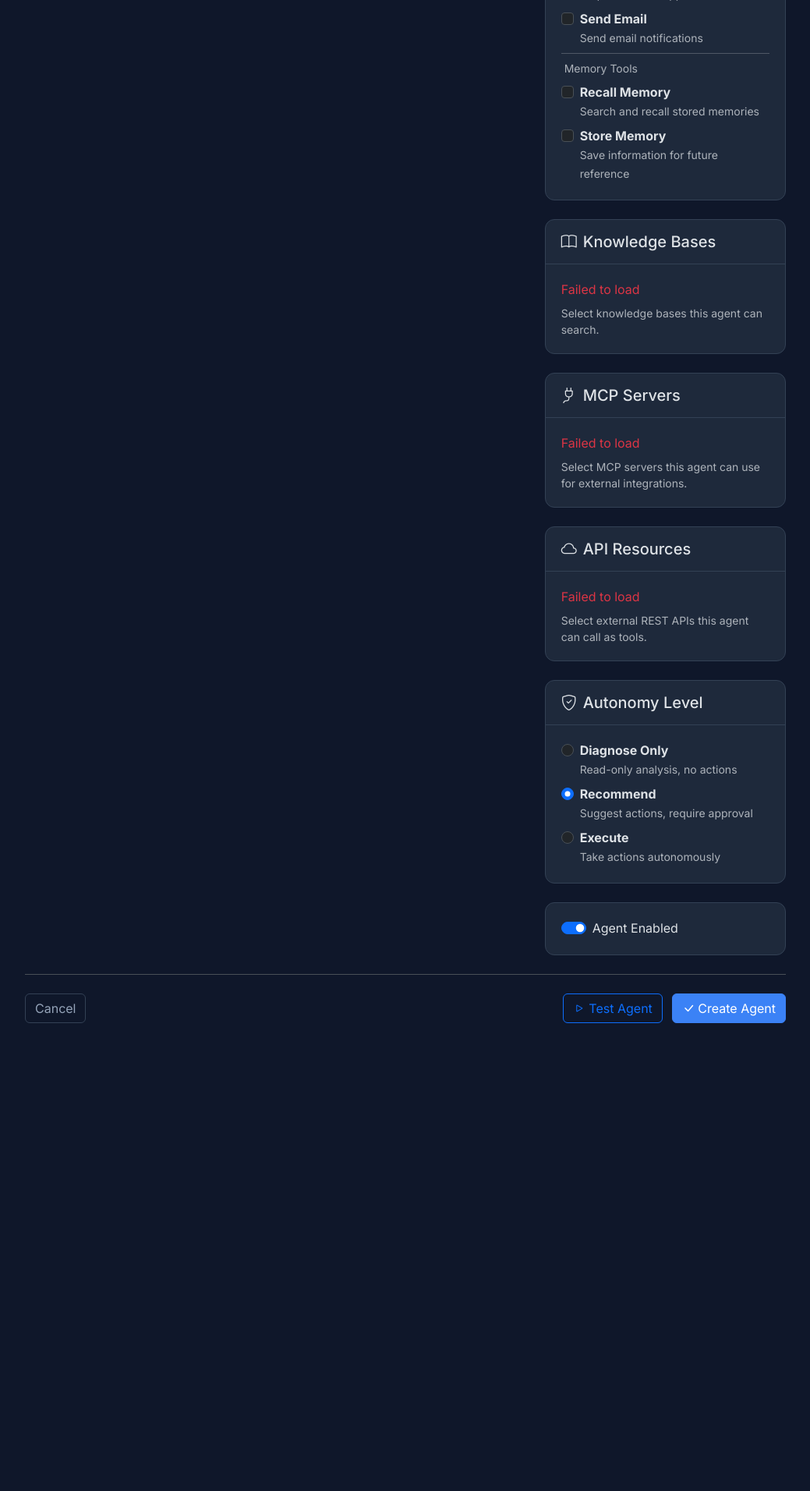
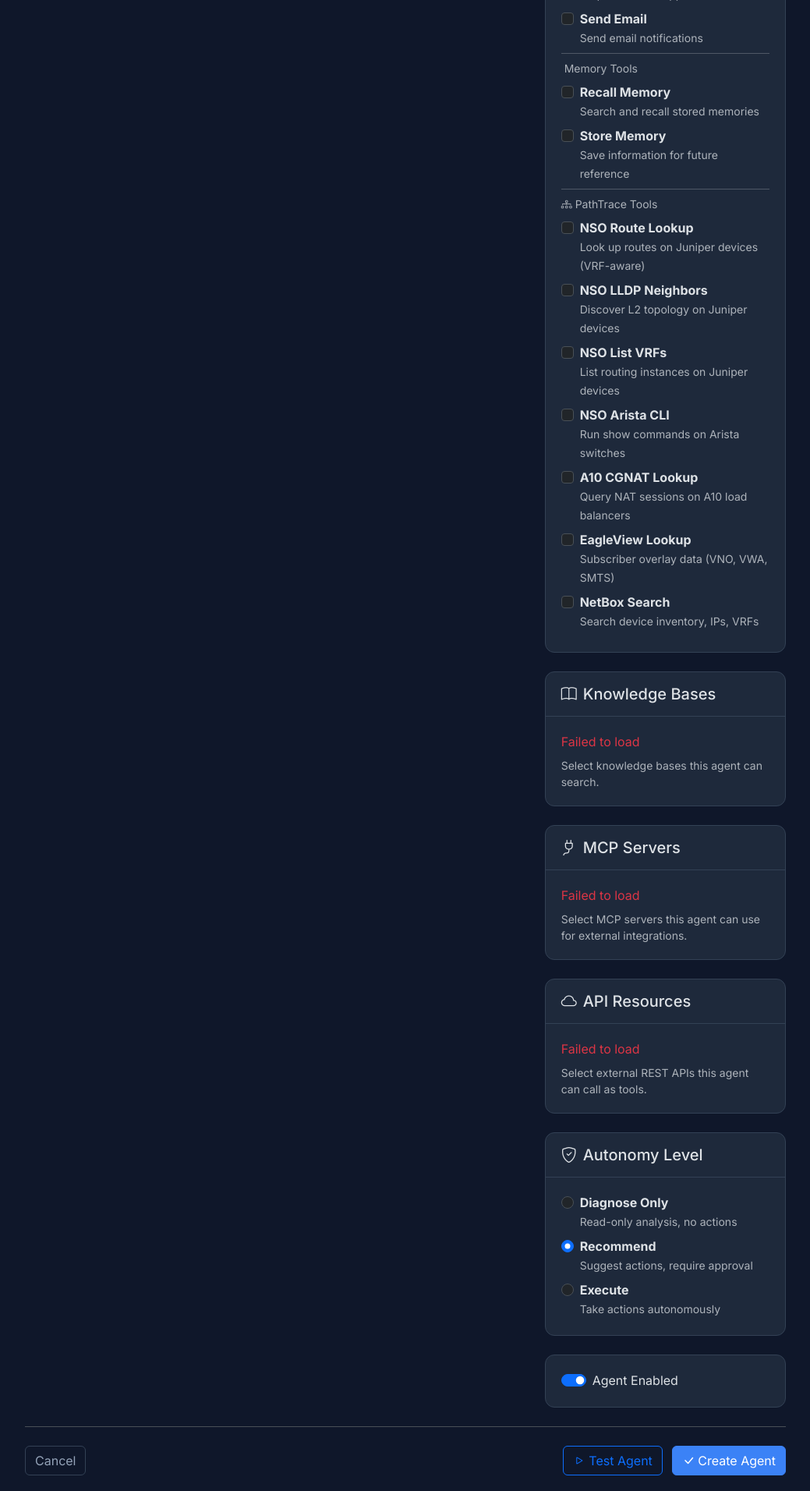
Before and after one commit to netstacks/netagent, a FastAPI app: template services/frontend/app/templates/agent_create.html in a window 1280 px wide. Shown: the part 1080-2992 px from the top of the page at 78% size, without its empty margins (240-1279 px from the left). Before the commit the page ends 2392 px from the top, so only its background shows below. Run offline with FastAPI, Linux system fonts and the light colour scheme; the template is opened without the code that fills it, so the values that code supplies are empty; parts of the project's set-up code (start-up, migrations or seed data) failed here and were passed over.

Commit message:
feat: add PathTrace tools to agent creation UI
Add 7 PathTrace tool checkboxes to agent_create.html:
NSO Route, LLDP, VRFs, Arista CLI, A10 CGNAT, EagleView, NetBox

Co-Authored-By: Claude Opus 4.6 (1M context) <noreply@anthropic.com>

```diff
--- a/services/frontend/app/templates/agent_create.html
+++ b/services/frontend/app/templates/agent_create.html
@@ -160,6 +160,57 @@
                         <label class="form-check-label" for="tool-store_memory">
                             <strong>Store Memory</strong>
                             <br><small class="text-muted">Save information for future reference</small>
+                        </label>
+                    </div>
+                    <hr class="my-2">
+                    <small class="text-muted d-block mb-2"><i class="bi bi-diagram-3 me-1"></i>PathTrace Tools</small>
+                    <div class="form-check mb-2">
+                        <input class="form-check-input" type="checkbox" id="tool-nso_juniper_route">
+                        <label class="form-check-label" for="tool-nso_juniper_route">
+                            <strong>NSO Route Lookup</strong>
+                            <br><small class="text-muted">Look up routes on Juniper devices (VRF-aware)</small>
+                        </label>
+                    </div>
+                    <div class="form-check mb-2">
+                        <input class="form-check-input" type="checkbox" id="tool-nso_juniper_lldp">
+                        <label class="form-check-label" for="tool-nso_juniper_lldp">
+                            <strong>NSO LLDP Neighbors</strong>
+                            <br><small class="text-muted">Discover L2 topology on Juniper devices</small>
+                        </label>
+                    </div>
+                    <div class="form-check mb-2">
+                        <input class="form-check-input" type="checkbox" id="tool-nso_juniper_vrfs">
+                        <label class="form-check-label" for="tool-nso_juniper_vrfs">
+                            <strong>NSO List VRFs</strong>
+                            <br><small class="text-muted">List routing instances on Juniper devices</small>
+                        </label>
+                    </div>
+                    <div class="form-check mb-2">
+                        <input class="form-check-input" type="checkbox" id="tool-nso_arista_exec">
+                        <label class="form-check-label" for="tool-nso_arista_exec">
+                            <strong>NSO Arista CLI</strong>
+                            <br><small class="text-muted">Run show commands on Arista switches</small>
+                        </label>
+                    </div>
+                    <div class="form-check mb-2">
+                        <input class="form-check-input" type="checkbox" id="tool-a10_cgnat_lookup">
+                        <label class="form-check-label" for="tool-a10_cgnat_lookup">
+                            <strong>A10 CGNAT Lookup</strong>
+                            <br><small class="text-muted">Query NAT sessions on A10 load balancers</small>
+                        </label>
+                    </div>
+                    <div class="form-check mb-2">
+                        <input class="form-check-input" type="checkbox" id="tool-eagleview_lookup">
+                        <label class="form-check-label" for="tool-eagleview_lookup">
+                            <strong>EagleView Lookup</strong>
+                            <br><small class="text-muted">Subscriber overlay data (VNO, VWA, SMTS)</small>
+                        </label>
+                    </div>
+                    <div class="form-check mb-2">
+                        <input class="form-check-input" type="checkbox" id="tool-netbox_search">
+                        <label class="form-check-label" for="tool-netbox_search">
+                            <strong>NetBox Search</strong>
+                            <br><small class="text-muted">Search device inventory, IPs, VRFs</small>
                         </label>
                     </div>
                 </div>
@@ -484,7 +535,7 @@ function populateForm(agent) {
     document.querySelector(`input[name="autonomy"][value="${agent.autonomy_level || 'recommend'}"]`).checked = true;
 
     // Tools checkboxes - uncheck all first, then check the ones in allowed_tools
-    const toolIds = ['ssh_command', 'search_knowledge', 'handoff_to_agent', 'request_approval', 'send_email', 'recall_memory', 'store_memory'];
+    const toolIds = ['ssh_command', 'search_knowledge', 'handoff_to_agent', 'request_approval', 'send_email', 'recall_memory', 'store_memory', 'nso_juniper_route', 'nso_juniper_lldp', 'nso_juniper_vrfs', 'nso_arista_exec', 'a10_cgnat_lookup', 'eagleview_lookup', 'netbox_search'];
     toolIds.forEach(toolId => {
         const checkbox = document.getElementById(`tool-${toolId}`);
         if (checkbox) {
@@ -667,7 +718,7 @@ async function saveAgent(e) {
     e.preventDefault();
 
     // Collect checked tools from checkboxes
-    const toolIds = ['ssh_command', 'search_knowledge', 'handoff_to_agent', 'request_approval', 'send_email', 'recall_memory', 'store_memory'];
+    const toolIds = ['ssh_command', 'search_knowledge', 'handoff_to_agent', 'request_approval', 'send_email', 'recall_memory', 'store_memory', 'nso_juniper_route', 'nso_juniper_lldp', 'nso_juniper_vrfs', 'nso_arista_exec', 'a10_cgnat_lookup', 'eagleview_lookup', 'netbox_search'];
     const allowedTools = toolIds.filter(toolId => {
         const checkbox = document.getElementById(`tool-${toolId}`);
         return checkbox && checkbox.checked;
@@ -746,7 +797,7 @@ async function testAgent() {
     }
 
     // Collect checked tools from checkboxes
-    const toolIds = ['ssh_command', 'search_knowledge', 'handoff_to_agent', 'request_approval', 'send_email', 'recall_memory', 'store_memory'];
+    const toolIds = ['ssh_command', 'search_knowledge', 'handoff_to_agent', 'request_approval', 'send_email', 'recall_memory', 'store_memory', 'nso_juniper_route', 'nso_juniper_lldp', 'nso_juniper_vrfs', 'nso_arista_exec', 'a10_cgnat_lookup', 'eagleview_lookup', 'netbox_search'];
     const allowedTools = toolIds.filter(toolId => {
         const checkbox = document.getElementById(`tool-${toolId}`);
         return checkbox && checkbox.checked;
```
